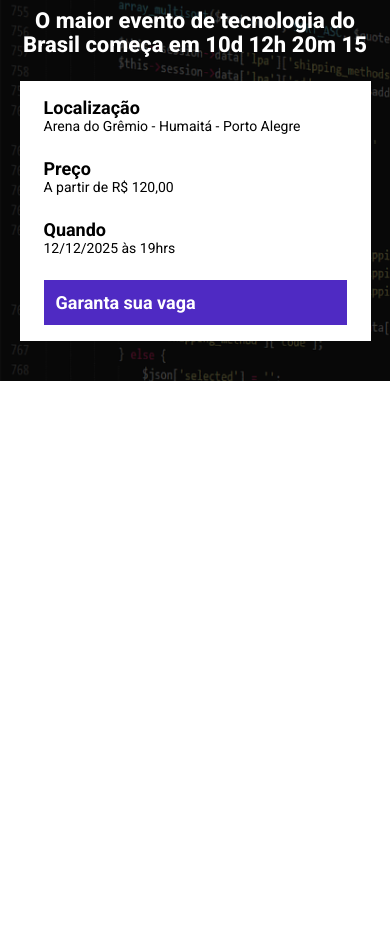
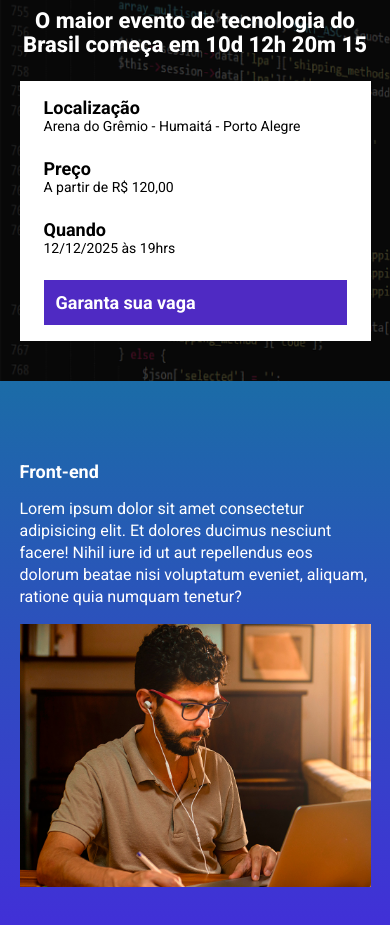
Before and after one commit to jawc-05/tech_talks, a website built with Parcel: page src/index.html in a window 390 px wide. Shown: the part 95-1020 px from the top of the page. Before the commit the page ends 844 px from the top, so only its background shows below. Built offline with nearby package versions, Linux system fonts and the light colour scheme.

Commit message:
adding events, with responsivity too

```diff
--- a/src/index.html
+++ b/src/index.html
@@ -38,6 +38,18 @@
         </div>
     </header>
 
+    <section class="event">
+        <div class="container">
+            <div class="event__content">
+                <h2 class="event__content__title">Front-end</h2>
+                <p class="event__content__description">
+                    Lorem ipsum dolor sit amet consectetur adipisicing elit. Et dolores ducimus nesciunt facere! Nihil iure id ut aut repellendus eos dolorum beatae nisi voluptatum eveniet, aliquam, ratione quia numquam tenetur?
+                </p>
+            </div>
+            <img class="event__image" src="./images/frontend.png" alt="Front-end">
+        </div>
+    </section>
+
 <script src="scripts/main.js"></script>
 </body>
 </html>
--- /dev/null
+++ b/src/styles/_events.scss
@@ -0,0 +1,46 @@
+@use 'variables';
+
+.event{
+    padding: 80px 0;
+    background-image: linear-gradient(#1B6CA7, #442bdb);
+
+    .container{
+        display: flex;
+    }
+
+    &__image{
+        max-width: 360px;
+    }
+
+    &__content{
+        margin-right: 40px;
+
+        &__title{
+            font-size: 18px;
+            font-weight: bold;
+            margin-bottom: 16px;
+            color: variables.$mainColor;
+        }
+
+        &__description{
+            line-height: 22px;
+            font-size: 16px;
+            color: variables.$mainColor;
+        }
+    }
+
+    @media (max-width: 640px){
+        .container{
+            display: block;
+        }
+
+        &__image{
+            width: 100%;
+        }
+
+        &__content{
+            margin-right: 0;
+            margin-bottom: 16px;
+        }
+    }
+}
--- a/src/styles/main.scss
+++ b/src/styles/main.scss
@@ -1,7 +1,7 @@
 @use 'hero';
 @use 'components/infos_bar';
 @use 'components/buttons';
-
+@use 'events';
 
 *{
     margin: 0;
```
